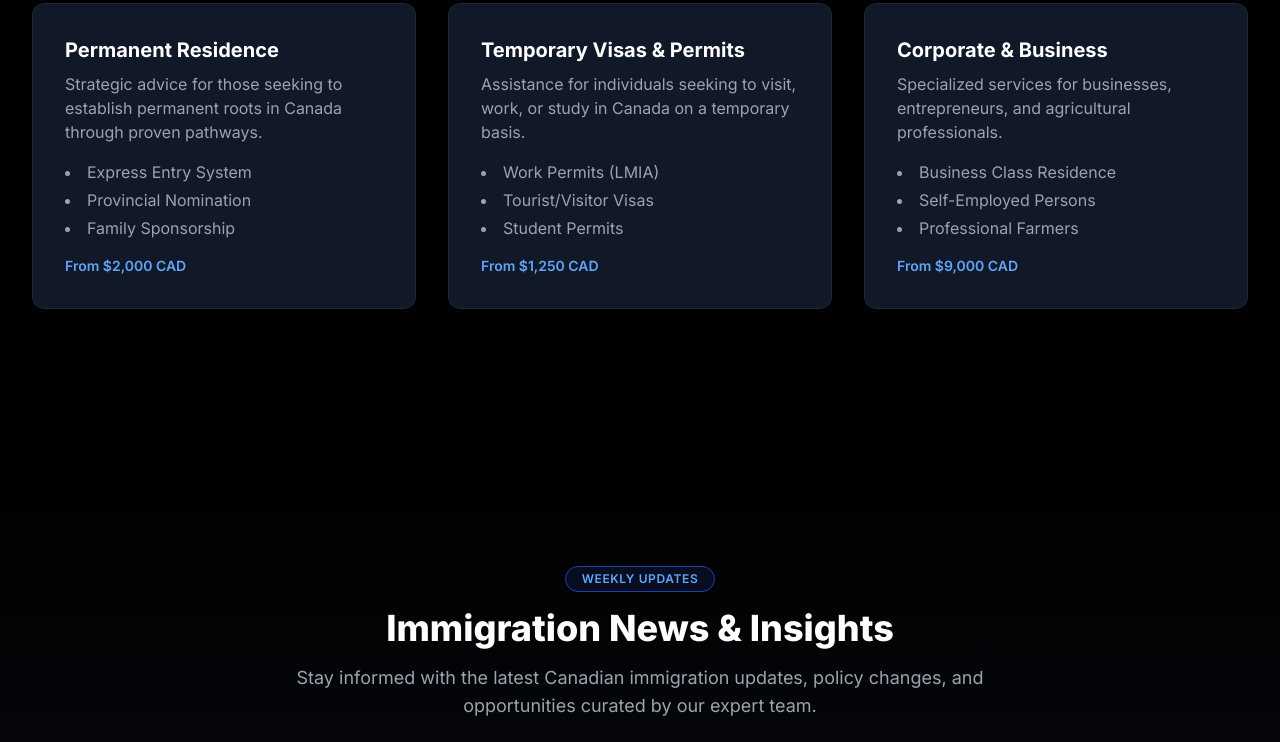
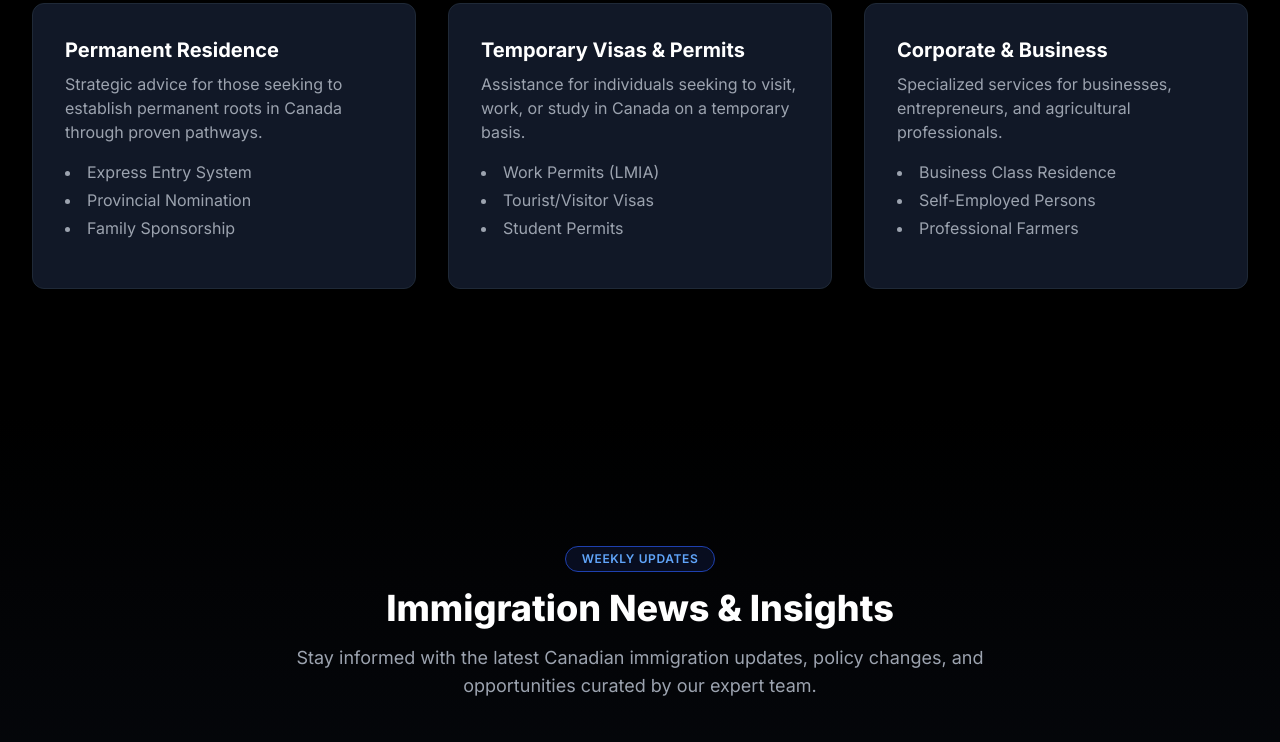
Before and after one commit to chimwopara/culye, a plain HTML site: page index.html in a window 1280 px wide. Shown: the part 1925-2667 px from the top of the page. Drawn offline with nearby package versions, Linux system fonts and the light colour scheme; a script that the page names is missing.

Commit message:
Update index.html

```diff
--- a/index.html
+++ b/index.html
@@ -124,7 +124,7 @@
                         <li>Provincial Nomination</li>
                         <li>Family Sponsorship</li>
                     </ul>
-                    <div class="mt-4 text-sm text-blue-400 font-semibold">From $2,000 CAD</div>
+                    <div class="mt-4 text-sm text-blue-400 font-semibold"></div>
                 </div>
                 <div class="bg-gray-900 p-8 rounded-xl shadow-lg border border-gray-800">
                     <h3 class="text-xl font-bold text-white mb-2">Temporary Visas & Permits</h3>
@@ -134,7 +134,7 @@
                         <li>Tourist/Visitor Visas</li>
                         <li>Student Permits</li>
                     </ul>
-                    <div class="mt-4 text-sm text-blue-400 font-semibold">From $1,250 CAD</div>
+                    <div class="mt-4 text-sm text-blue-400 font-semibold"></div>
                 </div>
                 <div class="bg-gray-900 p-8 rounded-xl shadow-lg border border-gray-800">
                     <h3 class="text-xl font-bold text-white mb-2">Corporate & Business</h3>
@@ -144,7 +144,7 @@
                         <li>Self-Employed Persons</li>
                         <li>Professional Farmers</li>
                     </ul>
-                    <div class="mt-4 text-sm text-blue-400 font-semibold">From $9,000 CAD</div>
+                    <div class="mt-4 text-sm text-blue-400 font-semibold"></div>
                 </div>
             </div>
         </div>
```
